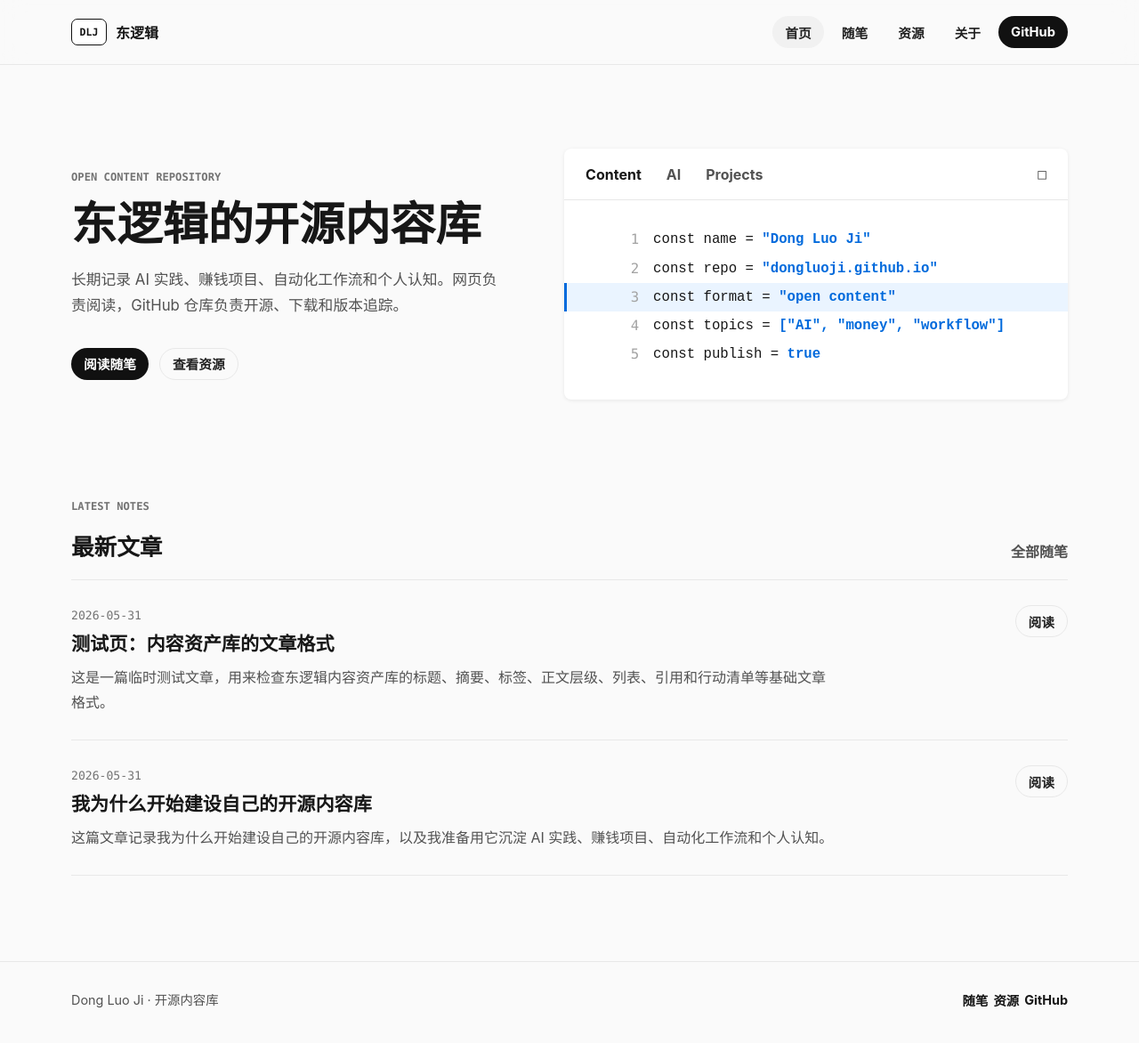
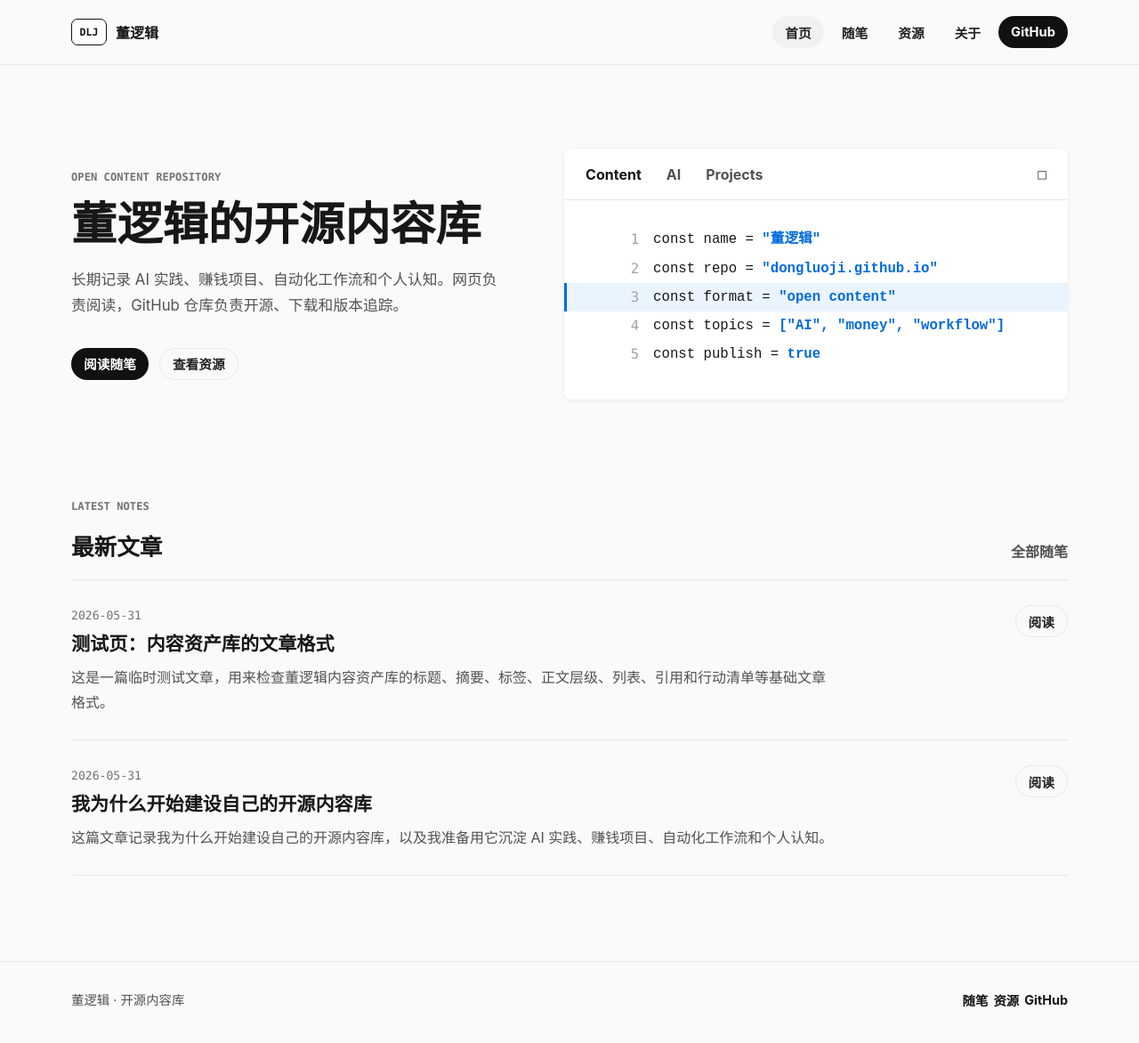
Before and after one commit to DONGLUOJI/dongluoji.github.io, a Jekyll site: the page built from index.html, in a window 1280 px wide and 1178 px high. Shown: the top 1172 px of the window at 89% size. Built offline with Jekyll 4.4.1, drawn with Linux system fonts in a browser that asks for light colours.

Commit message:
Fix Chinese brand name

```diff
--- a/_config.yml
+++ b/_config.yml
@@ -1,12 +1,12 @@
-title: Dong Luo Ji
+title: 董逻辑
 description: >-
-  Dong Luo Ji 的开源内容库，长期记录 AI 实践、赚钱项目、自动化工作流和个人认知。
+  董逻辑的开源内容库，长期记录 AI 实践、赚钱项目、自动化工作流和个人认知。
 baseurl: ""
 url: "https://dongluoji.github.io"
 
 author:
   name: Dong Luo Ji
-  name_zh: 东逻辑
+  name_zh: 董逻辑
   github: dongluoji
 
 lang: zh-CN
--- a/_posts/2026-05-31-test-content-asset-format.md
+++ b/_posts/2026-05-31-test-content-asset-format.md
@@ -4,7 +4,7 @@ title: "测试页：内容资产库的文章格式"
 date: 2026-05-31 11:00:00 +0800
 categories: ["随笔"]
 tags: ["测试", "内容资产", "AI", "写作"]
-description: "这是一篇临时测试文章，用来检查东逻辑内容资产库的标题、摘要、标签、正文层级、列表、引用和行动清单等基础文章格式。"
+description: "这是一篇临时测试文章，用来检查董逻辑内容资产库的标题、摘要、标签、正文层级、列表、引用和行动清单等基础文章格式。"
 lang: zh-CN
 weekly: true
 week: 2026-05-31
--- a/about.md
+++ b/about.md
@@ -3,12 +3,12 @@ layout: page
 title: 关于
 permalink: /about/
 kicker: About
-description: 关于东逻辑和这个开源内容库。
+description: 关于董逻辑和这个开源内容库。
 ---
 
 ## 我是谁
 
-我是东逻辑。我正在建设一个长期可积累的开源内容库，用来记录 AI 实践、赚钱项目、自动化工作流和个人认知。
+我是董逻辑。我正在建设一个长期可积累的开源内容库，用来记录 AI 实践、赚钱项目、自动化工作流和个人认知。
 
 ## 这个网站记录什么
 
--- a/index.html
+++ b/index.html
@@ -6,7 +6,7 @@ title: 首页
 <section class="home-hero" aria-labelledby="home-title">
   <div class="home-copy">
     <p class="eyebrow">Open Content Repository</p>
-    <h1 id="home-title">东逻辑的开源内容库</h1>
+    <h1 id="home-title">董逻辑的开源内容库</h1>
     <p>长期记录 AI 实践、赚钱项目、自动化工作流和个人认知。网页负责阅读，GitHub 仓库负责开源、下载和版本追踪。</p>
     <div class="hero-actions">
       <a class="primary-link-button" href="{{ '/notes/' | relative_url }}">阅读随笔</a>
@@ -22,7 +22,7 @@ title: 首页
       <span class="copy-mark">□</span>
     </div>
     <div class="code-body">
-      <div><span>1</span><code>const name = <b>"Dong Luo Ji"</b></code></div>
+      <div><span>1</span><code>const name = <b>"董逻辑"</b></code></div>
       <div><span>2</span><code>const repo = <b>"dongluoji.github.io"</b></code></div>
       <div class="is-highlighted"><span>3</span><code>const format = <b>"open content"</b></code></div>
       <div><span>4</span><code>const topics = <b>["AI", "money", "workflow"]</b></code></div>
```
Also changed, not shown: README.md.
